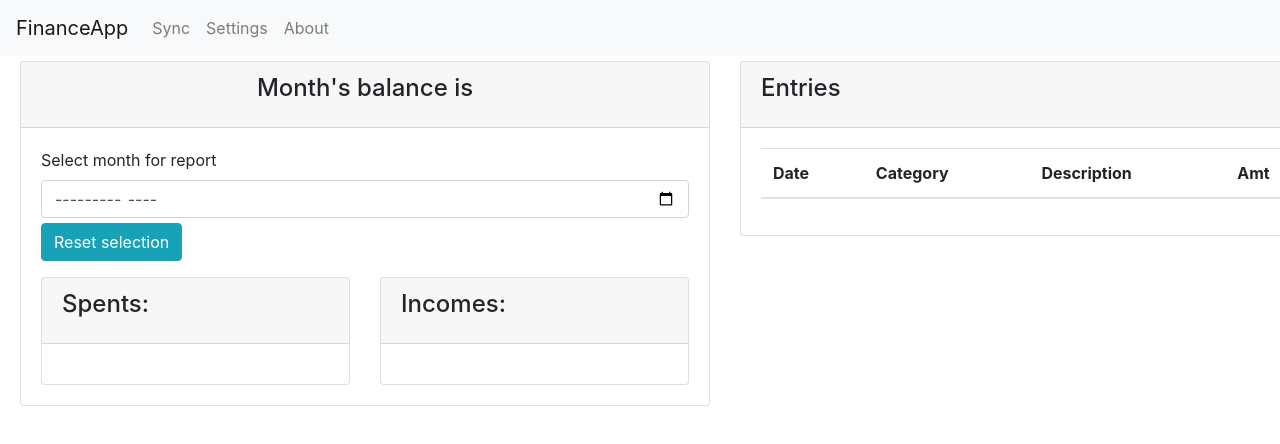
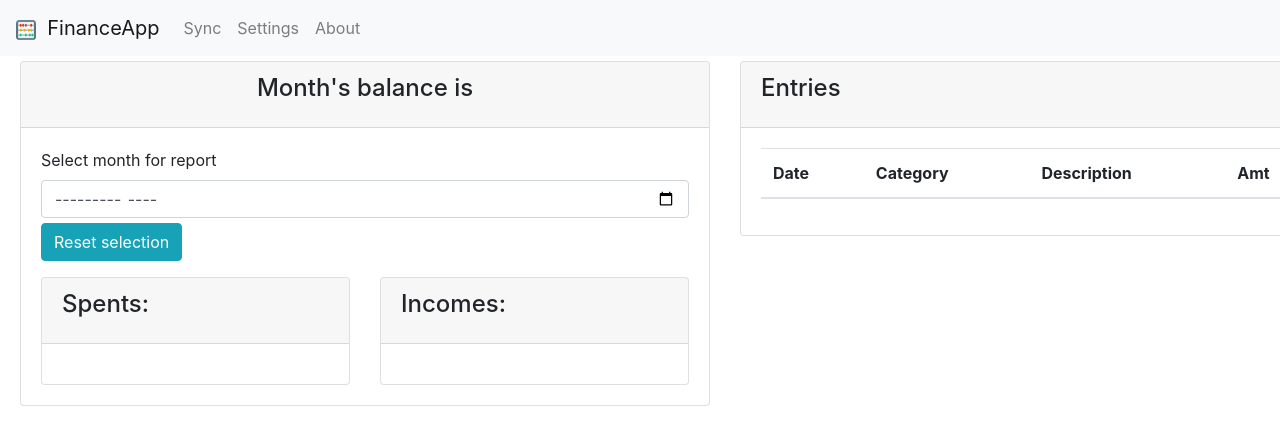
Before and after one commit to Qeenslet/Finance-app, an Electron app: page renderer/index.html in a window 1280 px wide. Shown: the top 444 px of the page. Drawn offline with Linux system fonts and the light colour scheme; no server answers.

Commit message:
More beauty

```diff
--- a/renderer/index.html
+++ b/renderer/index.html
@@ -11,7 +11,10 @@
 <body>
 <div class="container2" style="width:1450px; overflow: hidden">
   <nav class="navbar navbar-expand-lg navbar-light bg-light">
-    <span class="navbar-brand">FinanceApp</span>
+    <span class="navbar-brand">
+      <img src="../assets/icon.png" alt="logo" style="width: 20px; height: 20px;">&nbsp;
+      FinanceApp
+    </span>
     <button class="navbar-toggler" type="button" data-toggle="collapse" data-target="#navbarSupportedContent" aria-controls="navbarSupportedContent" aria-expanded="false" aria-label="Toggle navigation">
       <span class="navbar-toggler-icon"></span>
     </button>
```
